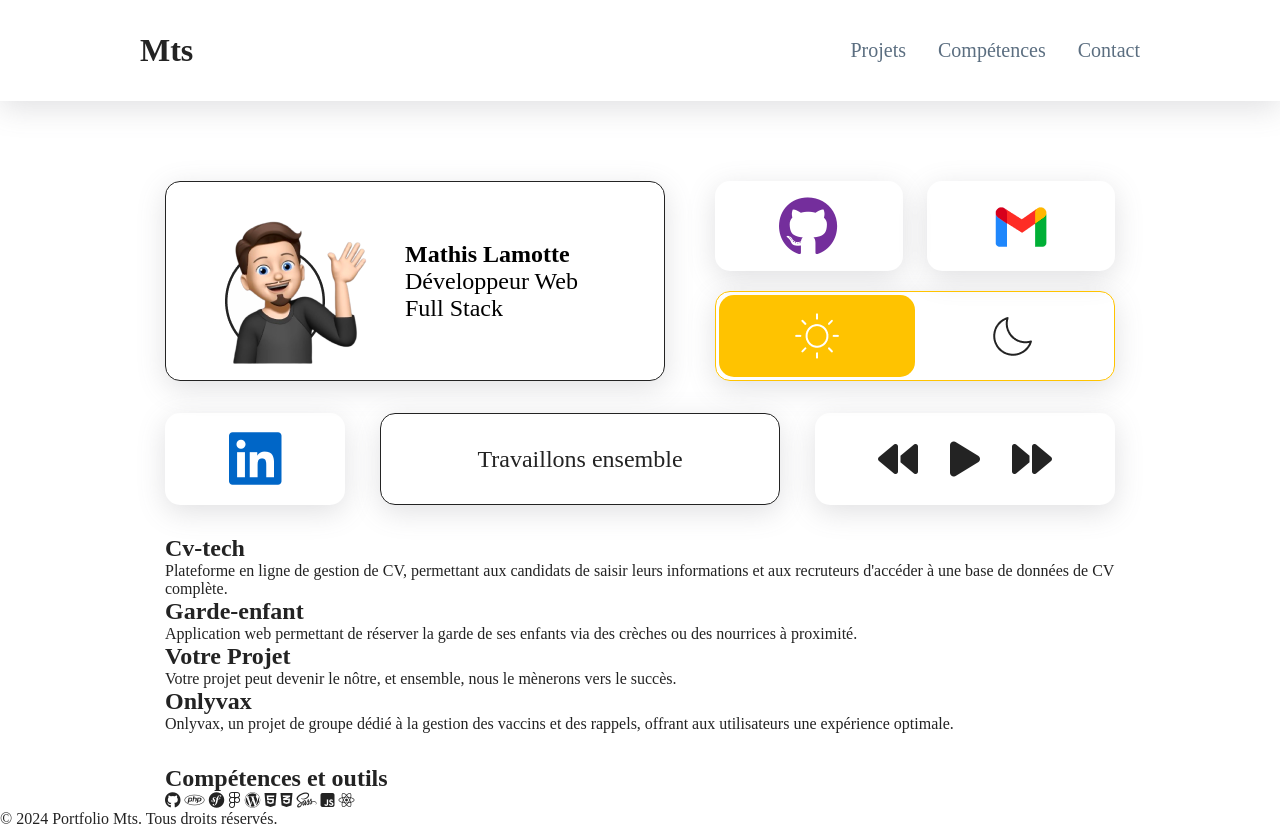
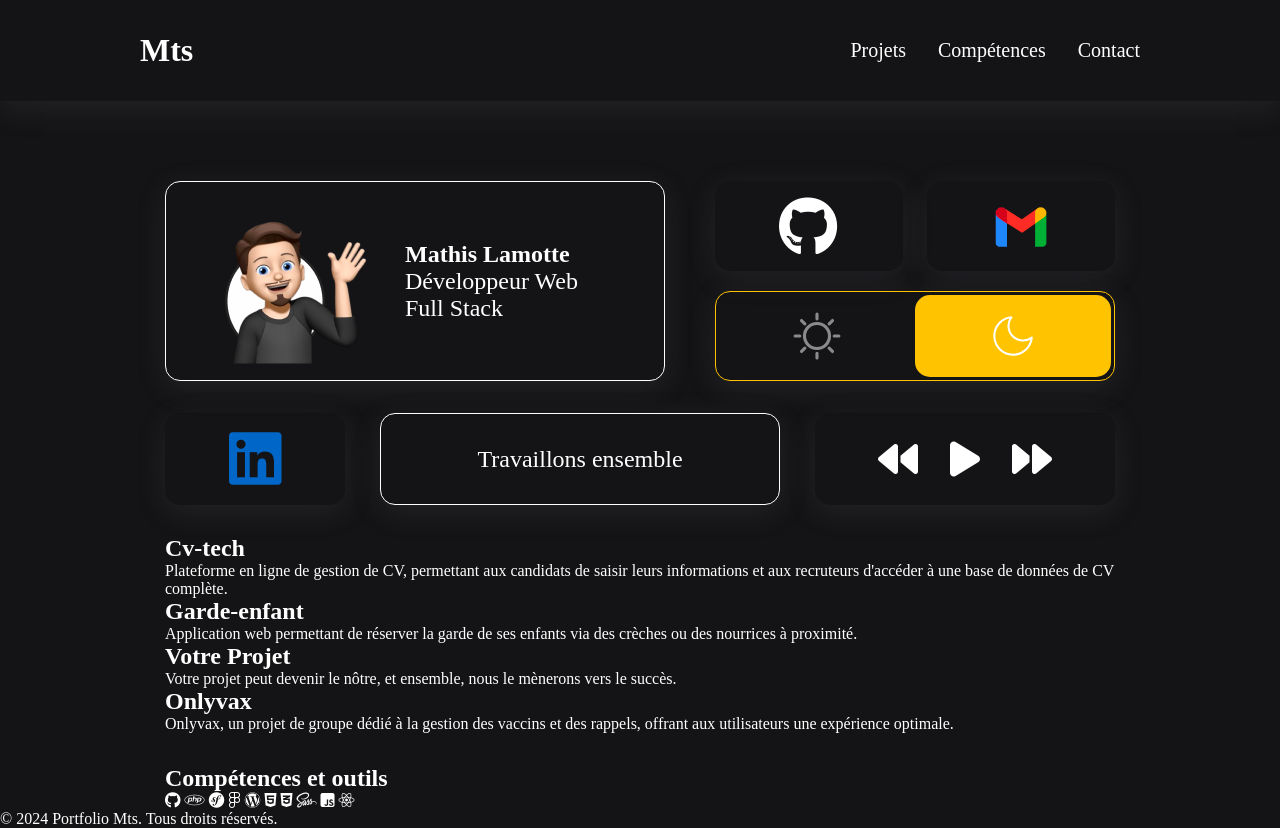
Before and after one commit to Mts76000/Portfolio_v3, a website: page index.html in a window 1280 px wide. Both pictures are taken after a click on the element 915 px from the left and 336 px from the top of the page. Drawn offline with Linux system fonts and the light colour scheme; a web font is replaced by a local one.

Commit message:
ajout du mode night

```diff
--- a/assets/js/script.js
+++ b/assets/js/script.js
@@ -0,0 +1,21 @@
+// Récupérer les éléments du DOM
+const modeSwitch = document.querySelector(".btn.mode-switch");
+const body = document.body;
+
+// Basculer entre les modes jour et nuit
+modeSwitch.addEventListener("click", () => {
+  // Ajouter ou retirer la classe dark-mode
+  body.classList.toggle("dark-mode");
+
+  // Sauvegarder la préférence utilisateur dans le localStorage
+  const isDarkMode = body.classList.contains("dark-mode");
+  localStorage.setItem("mode", isDarkMode ? "dark" : "light");
+});
+
+// Charger la préférence du mode au démarrage
+window.addEventListener("DOMContentLoaded", () => {
+  const mode = localStorage.getItem("mode") || "light"; // Mode par défaut : jour
+  if (mode === "dark") {
+    body.classList.add("dark-mode");
+  }
+});
--- a/assets/scss/_variables.scss
+++ b/assets/scss/_variables.scss
@@ -1,4 +1,5 @@
 $background-color: #ffffff;
+$background-color-night: #141416;
 $primary-color: #232323;
 $secondary-color: #5b6e80;
 $jaune-color: #ffc300;
--- a/assets/scss/style.scss
+++ b/assets/scss/style.scss
@@ -11,6 +11,12 @@ body {
   color: $primary-color;
   overflow-x: hidden;
   margin: 0;
+}
+
+/* Mode nuit */
+body.dark-mode {
+  background-color: $background-color-night;
+  color: #ffffff;
 }
 
 * {
@@ -64,6 +70,21 @@ ol {
             font-size: 20px;
             transition: all 0.3s ease-in-out;
           }
+          body.dark-mode & {
+            a {
+              color: white;
+            }
+          }
+          body.dark-mode & {
+            a {
+              color: white;
+            }
+            a:hover {
+              color: #6c63ff;
+              transform: scale(1.5);
+              font-size: 20px;
+            }
+          }
           a:hover {
             color: #6c63ff;
             transform: scale(1.5);
@@ -100,6 +121,13 @@ main {
         height: 200px;
         height: 200px;
       }
+
+      body.dark-mode & {
+        .profile__info {
+          border: 0.5px solid white;
+        }
+      }
+
       .profile__text {
         display: flex;
         flex-direction: column;
@@ -110,6 +138,13 @@ main {
           font-size: 24px;
         }
       }
+
+      body.dark-mode & {
+        .profile__text {
+          color: white;
+        }
+      }
+
       .profile__actions {
         display: flex;
         flex-direction: column;
@@ -141,6 +176,12 @@ main {
           .github i {
             color: #742e9c;
           }
+
+          body.dark-mode & {
+            .github i {
+              color: white;
+            }
+          }
         }
         .mode-switch {
           width: 100%;
@@ -150,19 +191,29 @@ main {
           height: 90px;
           padding: 0.2rem;
           box-shadow: rgba(100, 100, 111, 0.2) 0px 7px 29px 0px;
+
           .jour {
             width: 100%;
             display: flex;
             justify-content: center;
             align-items: center;
-            background-color: $jaune-color;
             border-radius: 15px;
             cursor: pointer;
+            background-color: $jaune-color;
             transition: all 0.3s ease-in-out;
+            svg {
+              width: 50px;
+              height: 50px;
+              g {
+                stroke: white;
+              }
+            }
           }
+
           .jour:hover {
             transform: scale(1.02);
           }
+
           .nuit {
             width: 100%;
             border-radius: 15px;
@@ -170,6 +221,34 @@ main {
             justify-content: center;
             align-items: center;
             cursor: pointer;
+            transition: all 0.3s ease-in-out;
+            svg {
+              width: 50px;
+              height: 50px;
+              color: #5b6e80;
+            }
+          }
+
+          body.dark-mode & {
+            .nuit svg {
+              color: white;
+            }
+          }
+
+          .nuit:hover {
+            transform: scale(1.02);
+          }
+
+          body.dark-mode & {
+            .jour {
+              opacity: 0.5;
+              background-color: transparent;
+            }
+
+            .nuit {
+              background-color: $jaune-color;
+              color: white;
+            }
           }
         }
       }
@@ -210,6 +289,13 @@ main {
         border: 0.5px solid #232323;
         transition: all 0.3s ease-in-out;
       }
+
+      body.dark-mode & {
+        .work-btn {
+          border: 0.5px solid white;
+        }
+      }
+
       .work-btn:hover {
         transform: scale(1.05);
       }
--- a/index.html
+++ b/index.html
@@ -45,15 +45,35 @@
             </div>
             <div class="profile__actions">
                 <div class="lien">
-                <a href="#" class="btn github"><i class="fa-brands fa-github"></i></a>
-                <a href="#" class="btn gmail"><img src="assets/img/gmail.png" alt="Gmail"></a>
+                <a href="https://github.com/Mts76000" target="_blank" class="btn github"><i class="fa-brands fa-github"></i></a>
+                <a href="mailto:lamottemathis@gmail.com" class="btn gmail"><img src="assets/img/gmail.png" alt="Gmail"></a>
                 </div>
                 <div class="btn mode-switch">
                     <div class="jour">
-                    <img src="assets/img/sun.png" alt="Mode jour">
+                    <!-- <img src="assets/img/sun.png" alt="Mode jour"> -->
+
+                    <?xml version="1.0" ?><svg height="32px" version="1.1" viewBox="0 0 32 32" width="32px"
+                        xmlns="http://www.w3.org/2000/svg" xmlns:xlink="http://www.w3.org/1999/xlink">
+                        <title />
+                        <desc />
+                        <defs />
+                        <g fill="none" fill-rule="evenodd" id="Sunny" stroke="none" stroke-width="1">
+                            <g stroke="#979797" stroke-width="2" transform="translate(2.000000, 2.000000)">
+                                <circle cx="14" cy="14" id="Oval-4" r="8" />
+                                <path
+                                    d="M14,0 L14,3 M23.8994949,4.10050506 L21.7781746,6.22182541 M28,14 L25,14 M23.8994949,23.8994949 L21.7781746,21.7781746 M14,28 L14,25 M4.10050506,23.8994949 L6.22182541,21.7781746 M3.83475851e-17,14 L3,14 M4.10050506,4.10050506 L6.22182541,6.22182541"
+                                    id="Path-7" stroke-linecap="round" />
+                            </g>
+                        </g>
+                    </svg>
                     </div>
                     <div class="nuit">
-                    <img src="assets/img/moon.png" alt="Mode nuit">
+                    <!-- <img src="assets/img/moon.png" alt="Mode nuit"> -->
+                    <?xml version="1.0" ?><svg class="feather feather-moon" fill="none" height="24" stroke="currentColor"
+                        stroke-linecap="round" stroke-linejoin="round" stroke-width="1" viewBox="0 0 24 24" width="24"
+                        xmlns="http://www.w3.org/2000/svg">
+                        <path d="M21 12.79A9 9 0 1 1 11.21 3 7 7 0 0 0 21 12.79z" />
+                    </svg>
                     </div>
                 </div>
             </div>
@@ -61,7 +81,7 @@
         </section>
 
     <div class="actions">
-        <a href="#" class="btn linkedin"><i class="fa-brands fa-linkedin"></i></a>
+        <a href="https://www.linkedin.com/in/mathis-lamotte-a386a6264/" target="_blank" class="btn linkedin"><i class="fa-brands fa-linkedin"></i></a>
         <a class="btn work-btn">Travaillons ensemble</a>
         <div class="music-controls">
             <a class="music-controls__btn"><i class="fa-solid fa-backward"></i></a>
@@ -117,6 +137,9 @@
         <p>© 2024 Portfolio Mts. Tous droits réservés.</p>
     </footer>
 
+    <script src="assets/js/script.js"></script>
+
+
 </body>
 
 </html>
```
Also changed, not shown: assets/css/style.css, assets/svg/moon.svg (added), 1 other file.
